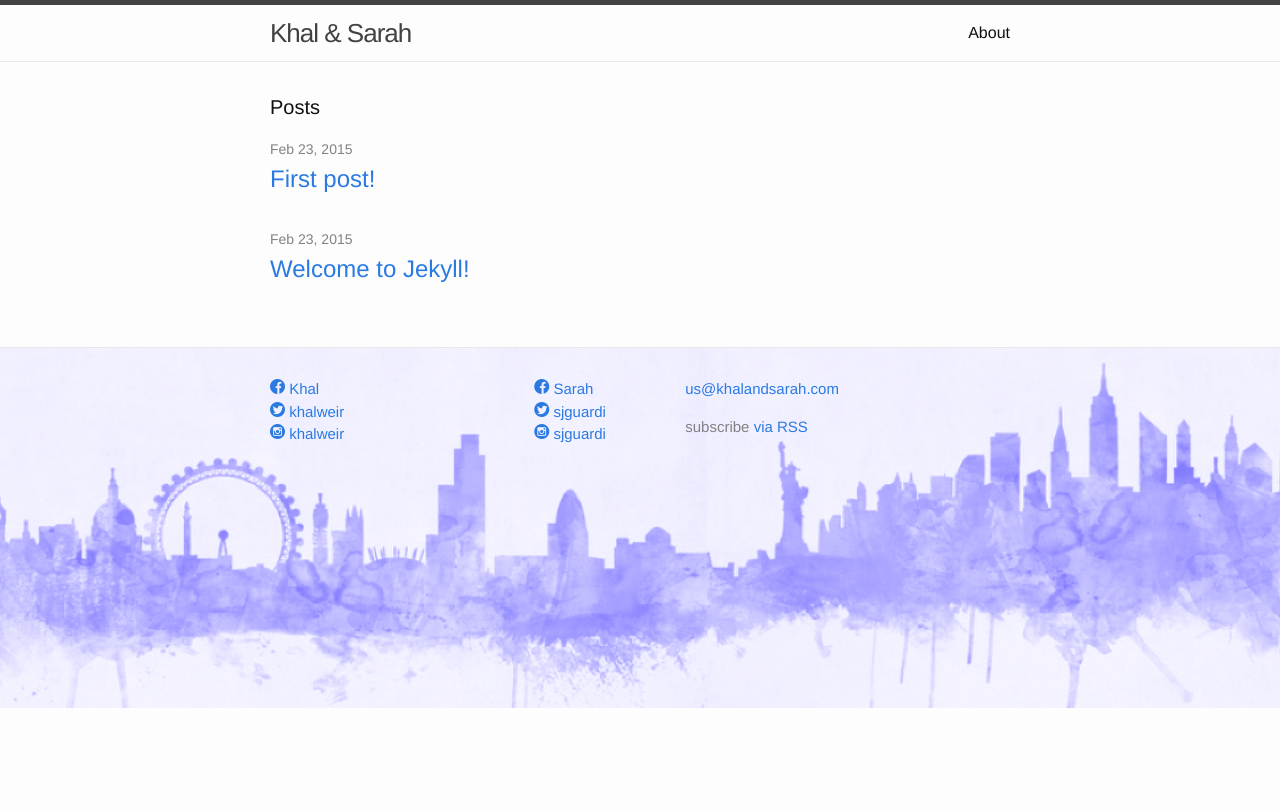
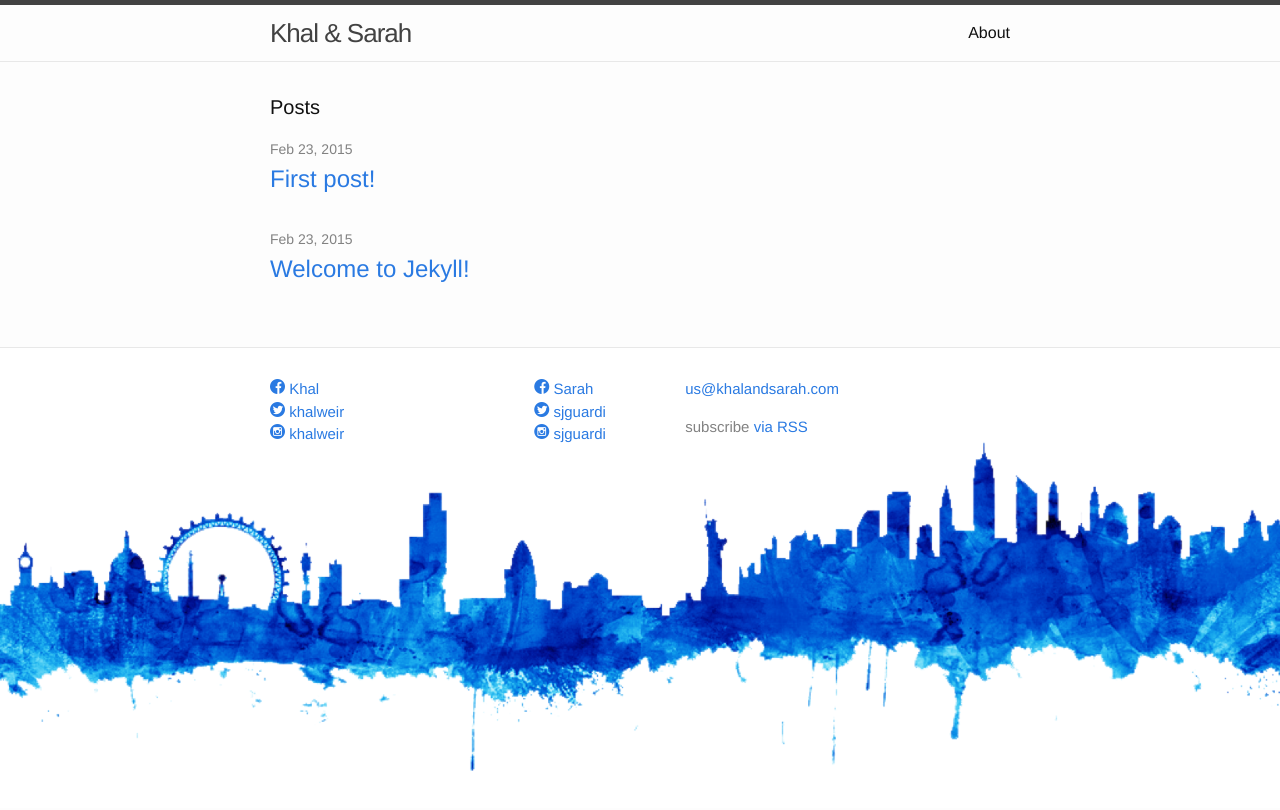
Before and after one commit to chanchad2001/wedsite-1, a Jekyll site: the page built from index.html, in a window 1280 px wide. Shown: the top 810 px of the page. Built offline with Jekyll 4.4.1, drawn with Linux system fonts in a browser that asks for light colours.

Commit message:
new image, css for footer

```diff
--- a/_includes/footer.html
+++ b/_includes/footer.html
@@ -1,4 +1,4 @@
-<footer class="site-footer" style="background-image: url('/images/temp2.png'); background-repeat: no-repeat; background-position: center top;height:300px;">
+<footer class="site-footer" style="background-image: url('/images/skyline.png'); background-repeat: no-repeat; background-position: center top;background-size:cover;background-color:white;height:400px;">
 
   <div class="wrapper">
 
```
Also changed, not shown: images/skyline.png (added), images/temp.png (added).
